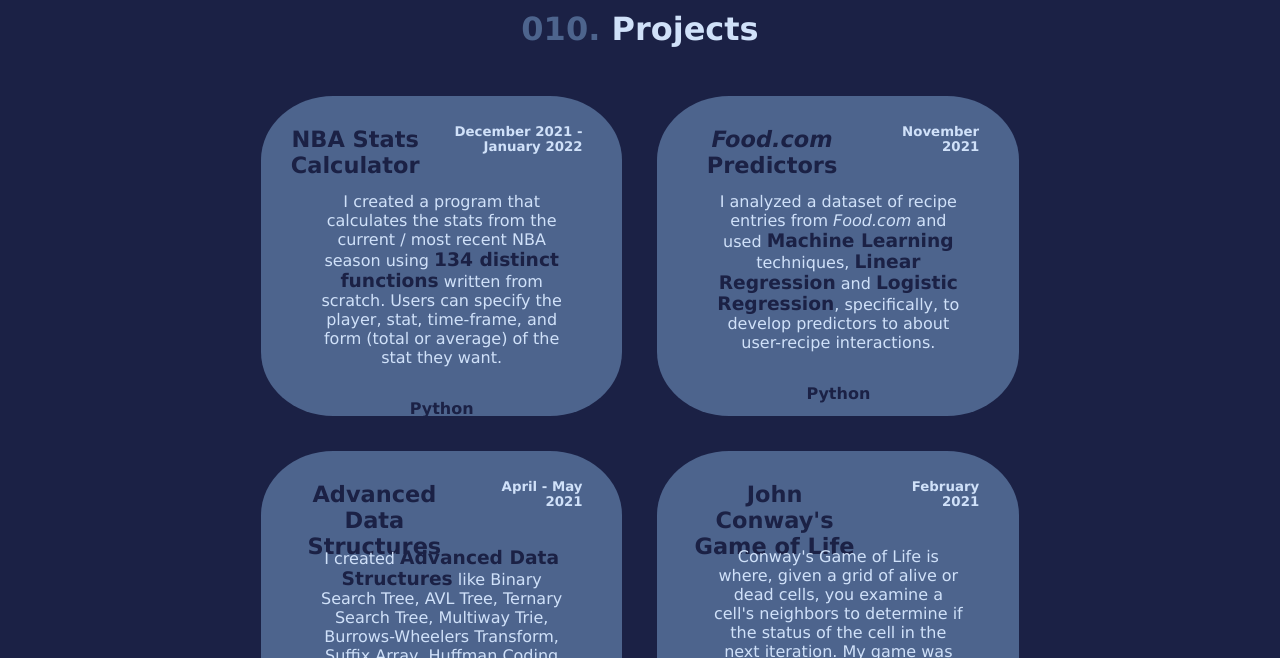
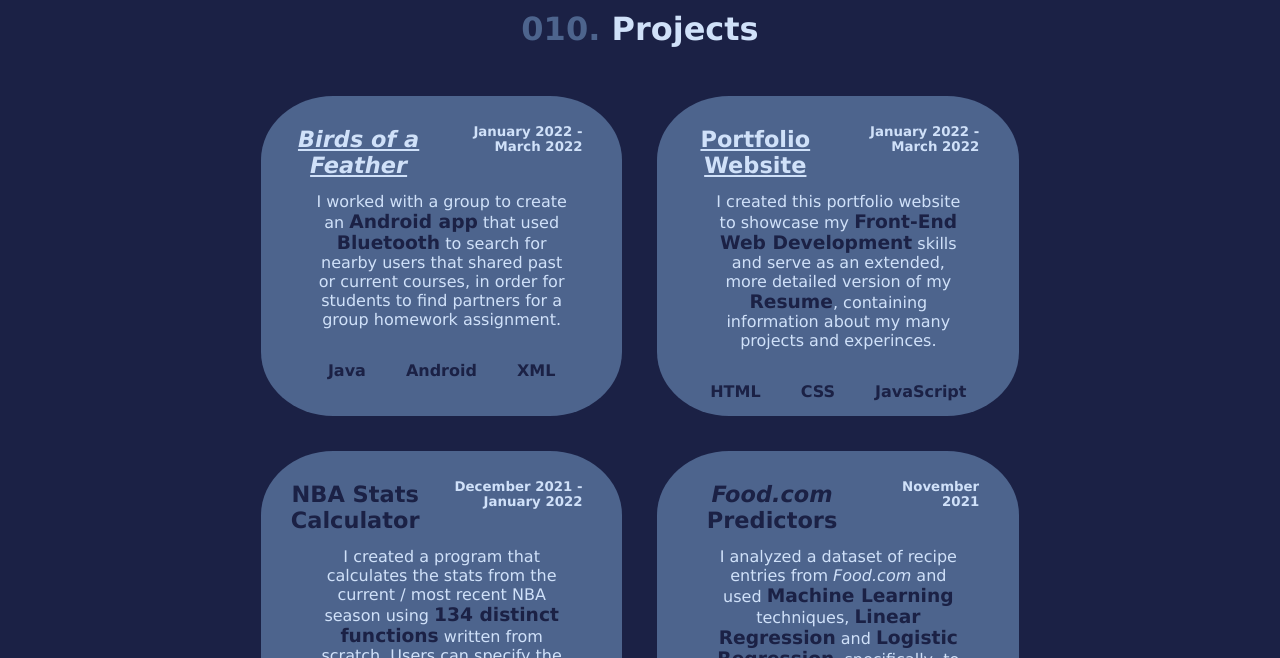
Before and after one commit to RishmalRohinkumar/PortfolioWebsite, a plain HTML site: page pages/projects.html in a window 1280 px wide. Shown: the part 126-784 px from the top of the page. Drawn offline with Linux system fonts and the light colour scheme.

Commit message:
Added Birds of a Feather and Portfolio Website

```diff
--- a/pages/projects.html
+++ b/pages/projects.html
@@ -70,6 +70,44 @@
 
     <h2 style="margin-top: 1em; text-align: center;"><span class="listLabel">010.</span> Projects</h2>
     <section id="gridProjects">
+        <section class="gridProjectsCell">
+            <header>
+                <h3 class="projectTitle"><i><a href="https://github.com/RishmalRohinkumar/BirdsOfAFeather" target="_blank">
+                    Birds of a Feather
+                </a></i></h3>
+                <p class="projectDate">January 2022 - March 2022</p>
+            </header>
+
+            <p class="projectText">I worked with a group to create an <strong class="strongAlt">Android app</strong> that
+                used <strong class="strongAlt">Bluetooth</strong> to search for nearby users that shared past or current
+                courses, in order for students to find partners for a group homework assignment.
+            </p>
+
+            <footer class="flexProjectLangs">
+                <p class="projectLangs">Java</p>
+                <p class="projectLangs">Android</p>
+                <p class="projectLangs">XML</p>
+            </footer>
+        </section>
+        <section class="gridProjectsCell">
+            <header>
+                <h3 class="projectTitle"><a href="https://github.com/RishmalRohinkumar/PortfolioWebsite" target="_blank">
+                    Portfolio Website
+                </a></h3>
+                <p class="projectDate">January 2022 - March 2022</p>
+            </header>
+
+            <p class="projectText">I created this portfolio website to showcase my <strong class="strongAlt">Front-End Web
+                Development</strong> skills and serve as an extended, more detailed version of my
+                <strong class="strongAlt">Resume</strong>, containing information about my many projects and experinces.
+            </p>
+
+            <footer class="flexProjectLangs">
+                <p class="projectLangs">HTML</p>
+                <p class="projectLangs">CSS</p>
+                <p class="projectLangs">JavaScript</p>
+            </footer>
+        </section>
         <section class="gridProjectsCell">
             <header>
                 <h3 class="projectTitle">NBA Stats Calculator</h3>
@@ -161,7 +199,7 @@
         <section class="gridProjectsCell">
             <header>
                 <h3 class="projectTitle">
-                    <a href="https://github.com/RishmalRohinkumar/RGB-Color-Guessing-Game">
+                    <a href="https://github.com/RishmalRohinkumar/RGB-Color-Guessing-Game" target="_blank">
                         RGB Color Guessing Game
                     </a>
                 </h3>
```
